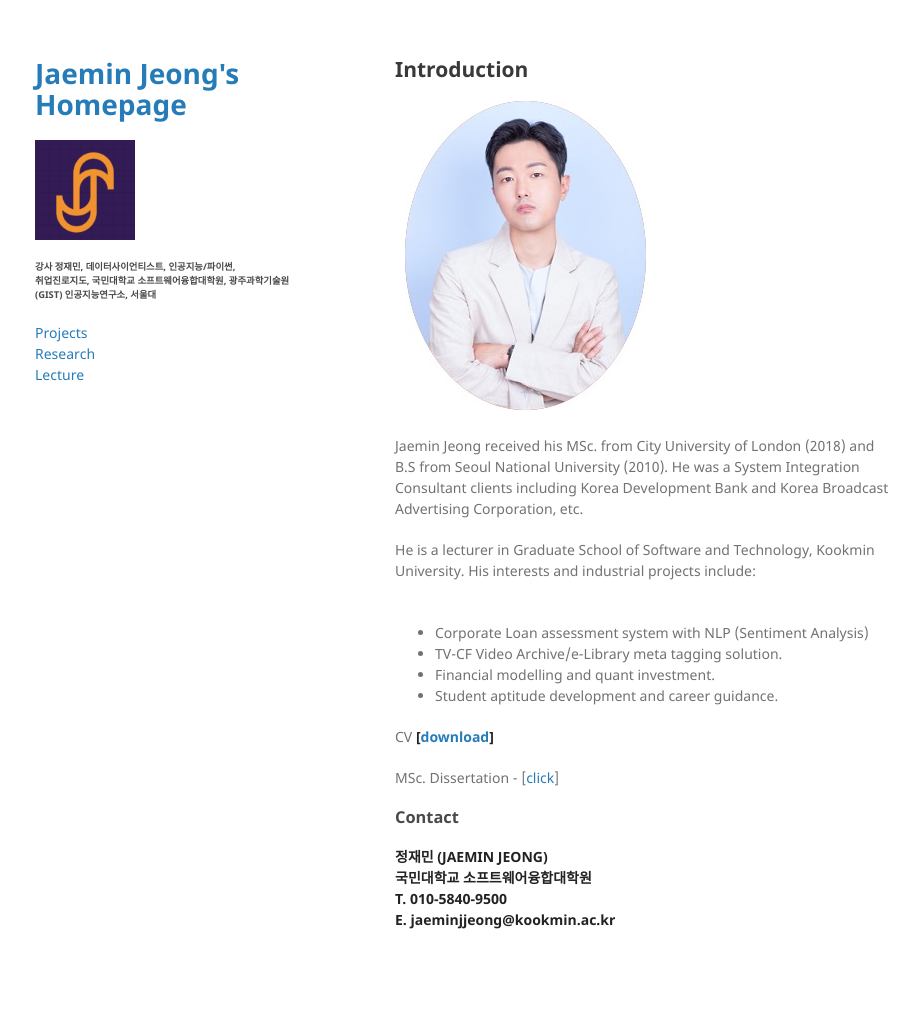
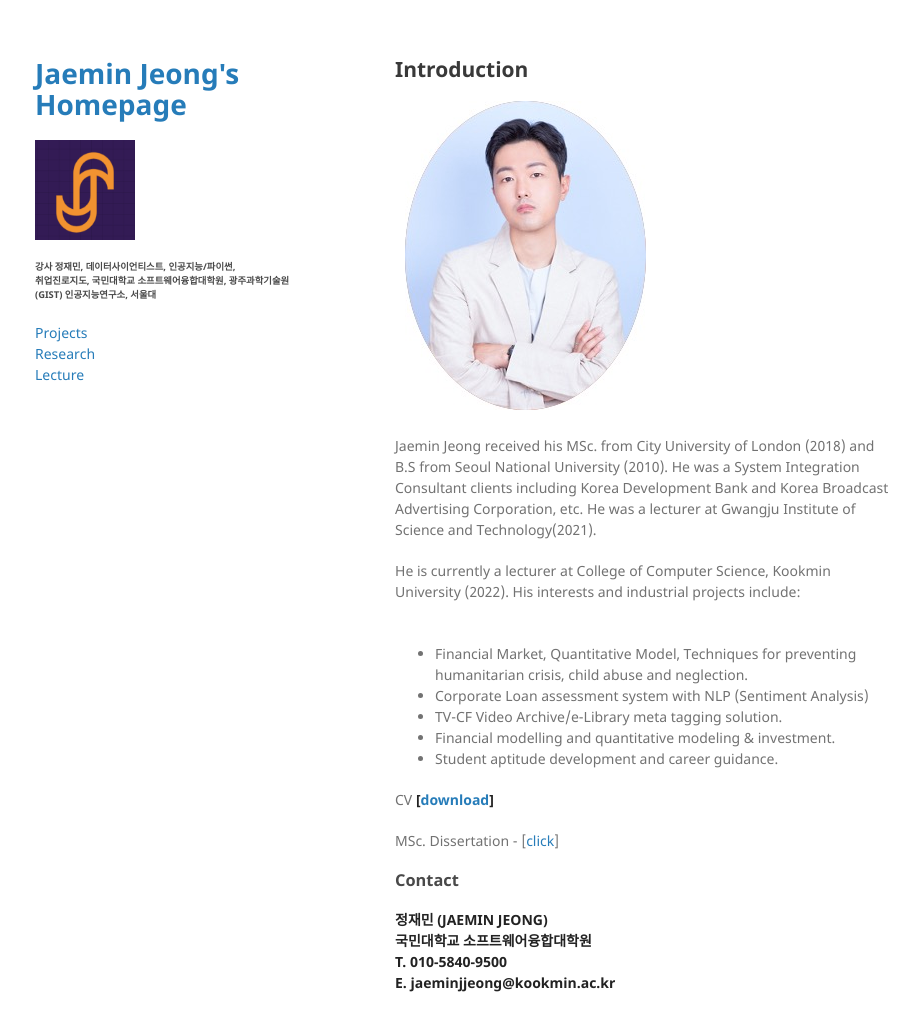
Before and after one commit to dscoool/dscoool.github.io, a Jekyll site: the page built from index.md, in a window 1280 px wide and 1063 px high. Shown: the top 1031 px of the window, without its empty margins (175-1094 px from the left). Built offline with Jekyll 4.4.1, drawn with Linux system fonts in a browser that asks for light colours; our own code applies the rules of GitHub Pages for plain Markdown files.

Commit message:
Update index.md

```diff
--- a/index.md
+++ b/index.md
@@ -6,14 +6,15 @@
          <img src="https://raw.githubusercontent.com/dscoool/dscoool.github.io/main/jmjung_portrait.jpeg" alt="" class="wp-image-23" style="padding-left: 10px; padding-bottom: 20px;"/>
     </div>
     <div class="twoColumn">
-         <p>Jaemin Jeong received his MSc. from City University of London (2018) and B.S from Seoul National University (2010). He was a System Integration Consultant clients including Korea Development Bank and Korea Broadcast Advertising Corporation, etc.</p>
+         <p>Jaemin Jeong received his MSc. from City University of London (2018) and B.S from Seoul National University (2010). He was a System Integration Consultant clients including Korea Development Bank and Korea Broadcast Advertising Corporation, etc. He was a lecturer at Gwangju Institute of Science and Technology(2021). </p>
 
-<p>He is a lecturer in Graduate School of Software and Technology, Kookmin University. His  interests and industrial projects include:</p>
+<p>He is currently a lecturer at College of Computer Science, Kookmin University (2022). His  interests and industrial projects include:</p>
 <br/>
 <ul>
+  <li>Financial Market, Quantitative Model, Techniques for preventing humanitarian crisis, child abuse and neglection.</li>
   <li>Corporate Loan assessment system with NLP (Sentiment Analysis)</li>
   <li>TV-CF Video Archive/e-Library meta tagging solution.</li>
-  <li>Financial modelling and quant investment.</li>
+  <li>Financial modelling and quantitative modeling & investment.</li>
   <li>Student aptitude development and career guidance.</li>
 </ul>
     </div>
```
